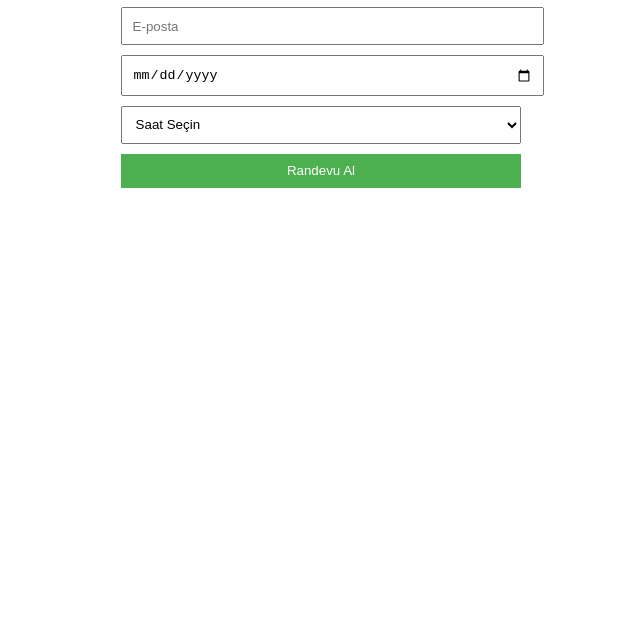
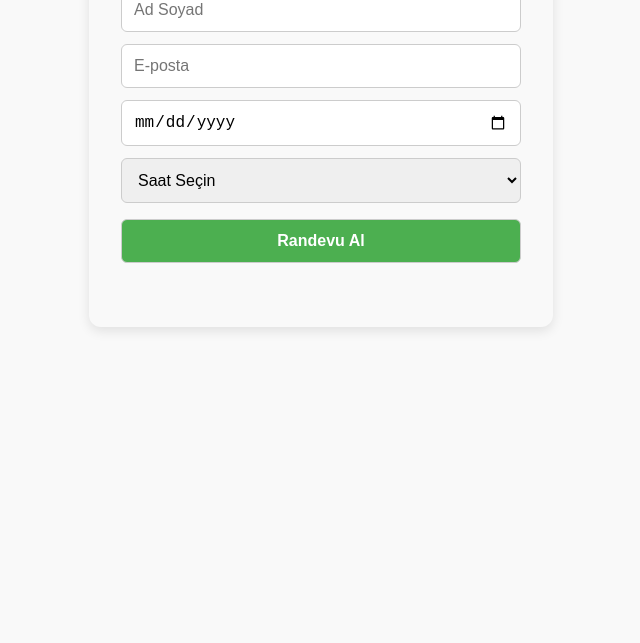
Before and after one commit to AresBrown/Appointment, a plain HTML site: page index.html in a window 1280 px wide. Shown: the part 157-800 px from the top of the page, without its empty margins (319-959 px from the left). Drawn offline with Linux system fonts and the light colour scheme.

Commit message:
Update style.css

```diff
--- a/style.css
+++ b/style.css
@@ -1,21 +1,68 @@
 body {
-  font-family: sans-serif;
+  font-family: -apple-system, BlinkMacSystemFont, "Segoe UI", Roboto, Helvetica, Arial, sans-serif;
   max-width: 400px;
-  margin: 2rem auto;
-  padding: 1rem;
+  margin: 3rem auto;
+  padding: 2rem;
+  background-color: #f9f9f9;
+  border-radius: 12px;
+  box-shadow: 0 4px 12px rgba(0, 0, 0, 0.1);
 }
-input, select, button {
+
+h2 {
+  text-align: center;
+  margin-bottom: 1rem;
+  color: #333;
+}
+
+input,
+select,
+button {
   display: block;
   width: 100%;
-  margin: 10px 0;
-  padding: 0.6rem;
+  margin: 12px 0;
+  padding: 0.75rem;
+  border: 1px solid #ccc;
+  border-radius: 6px;
+  font-size: 1rem;
+  box-sizing: border-box;
 }
+
+input:focus,
+select:focus {
+  border-color: #4CAF50;
+  outline: none;
+}
+
 button {
-  background: #4CAF50;
+  background-color: #4CAF50;
   color: white;
-  border: none;
+  font-weight: bold;
+  cursor: pointer;
+  transition: background-color 0.3s ease;
 }
+
+button:hover {
+  background-color: #45a049;
+}
+
+.g-recaptcha {
+  margin: 16px 0;
+}
+
 #mesaj {
-  margin-top: 10px;
-  color: green;
+  margin-top: 15px;
+  padding: 10px;
+  border-radius: 6px;
+  font-weight: bold;
+  text-align: center;
 }
+
+#mesaj.success {
+  background-color: #e0ffe0;
+  color: #2d7a2d;
+}
+
+#mesaj.error {
+  background-color: #ffe0e0;
+  color: #a94442;
+}
```
